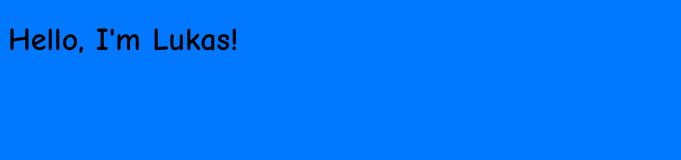
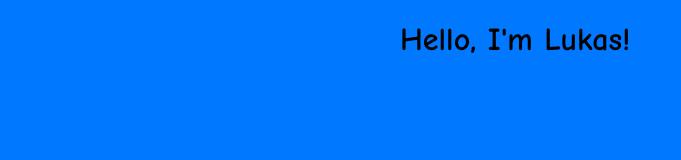
Before and after one commit to UnskilledWebDev/unskilledwebdev.github.io, a plain HTML site: page index.html in a window 1280 px wide. Shown: the whole page, without its empty margins (0-681 px from the left). Drawn offline with Linux system fonts and the light colour scheme.

Commit message:
More miscellaneous changes

```diff
--- a/index.html
+++ b/index.html
@@ -5,7 +5,7 @@
         <link rel="stylesheet" href="style.css">
         <title>Hello, I'm Lukas!</title>
     </head>
-    <div width="480">
+    <div class="pageDiv">
         <h1>Hello, I'm Lukas!</h1>
     </div>
 </html>
--- a/style.css
+++ b/style.css
@@ -2,3 +2,8 @@ body {
     font-family: 'Comic Sans MS', cursive;
     background-color: rgb(0, 120, 255);
 }
+.pageDiv {
+    width: 480px;
+    margin-left: auto;
+    margin-right: auto;
+}
```
